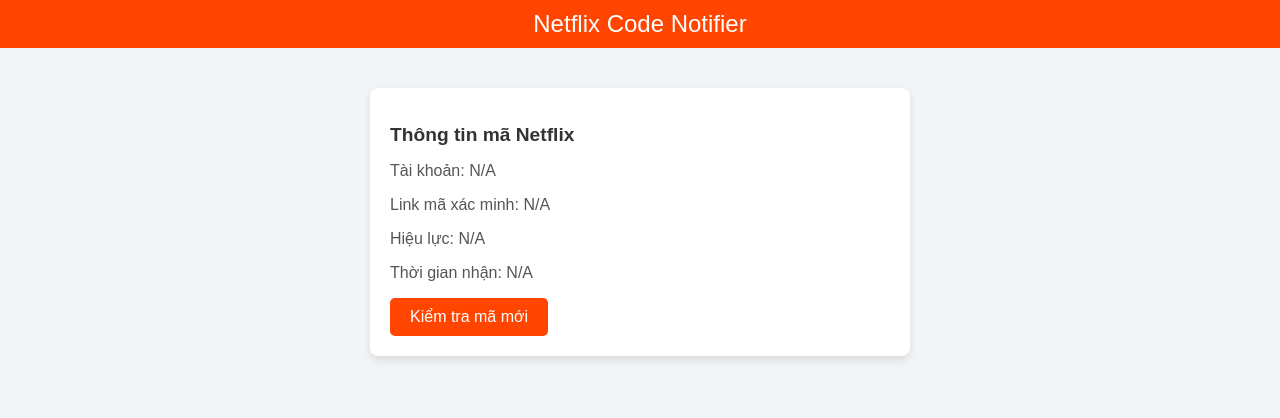
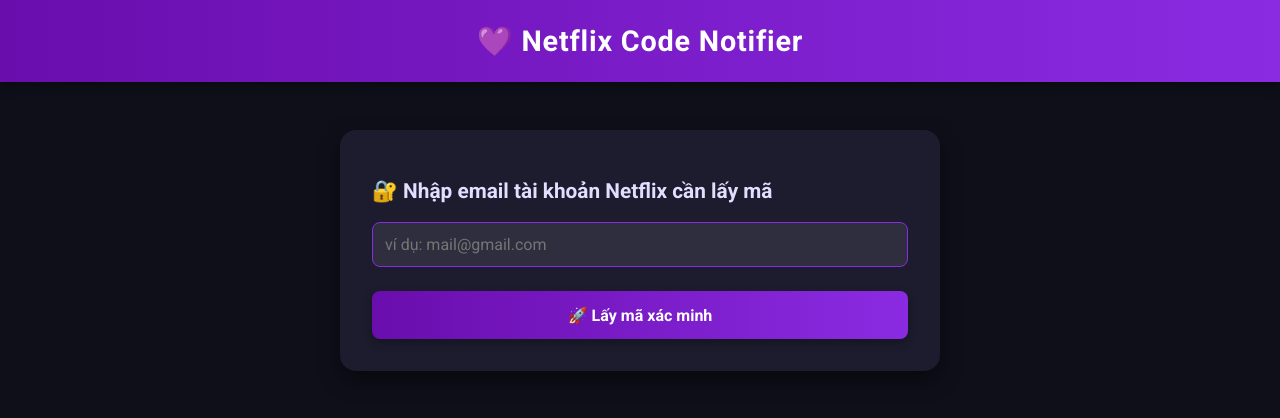
Before and after one commit to TumLumTaLa/netflix-code-bot, a Flask app: page / in a window 1280 px wide. Shown: the top 418 px of the page. Run offline with Flask 3, Linux system fonts and the light colour scheme; parts of the project's set-up code (start-up, migrations or seed data) failed here and were passed over.

Commit message:
✨ Update app.py + frontend: xác minh email, giao diện tím đen

```diff
--- a/app.py
+++ b/app.py
@@ -1,30 +1,21 @@
-import os
-import json
+from flask import Flask, render_template, request, jsonify
 import base64
 import re
 import email
 from datetime import datetime, timedelta
-from flask import Flask, jsonify, render_template
-from telegram import Bot
 from google.oauth2.credentials import Credentials
 from googleapiclient.discovery import build
+from telegram import Bot
+import os
 
 app = Flask(__name__)
 
-# Biến môi trường
-TELEGRAM_TOKEN = os.getenv("TELEGRAM_TOKEN")
-CHAT_ID = os.getenv("CHAT_ID")
-TOKEN_JSON = os.getenv("TOKEN_JSON")
+# Load credentials từ biến môi trường hoặc file token.json
+creds = Credentials.from_authorized_user_file('token.json', scopes=['https://www.googleapis.com/auth/gmail.readonly'])
+service = build('gmail', 'v1', credentials=creds)
 
-# Gmail API Scope
-SCOPES = ['https://www.googleapis.com/auth/gmail.readonly']
-
-# Tạo credentials từ token JSON
-token_data = json.loads(TOKEN_JSON)
-creds = Credentials.from_authorized_user_info(token_data, SCOPES)
-
-# Tạo Gmail API service
-service = build('gmail', 'v1', credentials=creds)
+TELEGRAM_TOKEN = os.getenv("TELEGRAM_TOKEN") or "7673446907:AAE6aUOgK4Z0yv9r3R3VvyxEtZD5L84Gx-I"
+CHAT_ID = os.getenv("TELEGRAM_CHAT_ID") or "-4790587221"
 
 @app.route('/')
 def index():
@@ -32,7 +23,10 @@
 
 @app.route('/check_mail', methods=['GET'])
 def check_mail():
-    # Các tiêu đề cần kiểm tra
+    requested_email = request.args.get('email', '').strip().lower()
+    if not requested_email:
+        return jsonify({'message': '⚠️ Bạn phải nhập email để tiếp tục.'}), 400
+
     valid_subjects = [
         "Mã truy cập Netflix tạm thời của bạn",
         "Lưu ý quan trọng: Cách cập nhật Hộ gia đình Netflix",
@@ -40,7 +34,6 @@
         "Your Netflix temporary access code"
     ]
 
-    # Tìm email mới từ Netflix
     results = service.users().messages().list(userId='me', labelIds=['INBOX'], q='from:netflix', maxResults=10).execute()
     messages = results.get('messages', [])
 
@@ -52,23 +45,22 @@
         raw_data = base64.urlsafe_b64decode(msg['raw'].encode("UTF-8"))
         parsed_email = email.message_from_bytes(raw_data)
 
-        # ✅ Lấy tiêu đề email (subject)
         subject = parsed_email['Subject']
         if not any(subj in subject for subj in valid_subjects):
-            continue  # bỏ qua nếu không đúng tiêu đề
+            continue
 
-        # ✅ Lấy người gửi
+        to_field = parsed_email['To'].lower() if parsed_email['To'] else ""
+        if requested_email not in to_field:
+            continue
+
         from_email = parsed_email['From']
-        name_match = re.search(r'\"([^\"]+)\"', from_email)
+        name_match = re.search(r'"([^"]+)"', from_email)
         name = name_match.group(1) if name_match else from_email.split('<')[0]
 
-        # ✅ Thời gian gửi email
         email_time = datetime.utcfromtimestamp(int(msg['internalDate']) / 1000)
         email_time_str = email_time.strftime('%H:%M:%S')
-        expiration_time = email_time + timedelta(minutes=15)
-        expiration_str = expiration_time.strftime('%H:%M:%S')
+        expiration_str = (email_time + timedelta(minutes=15)).strftime('%H:%M:%S')
 
-        # ✅ Lấy nội dung email và tìm link
         body = ""
         if parsed_email.is_multipart():
             for part in parsed_email.walk():
@@ -82,26 +74,24 @@
         target_link = next((l for l in links if "netflix.com" in l and ("code" in l or "verify" in l)), None)
 
         if target_link:
-            # ✅ Gửi thông báo Telegram
-            message = (f"📧 Email từ: {name}\n"
-                       f"📌 Tiêu đề: {subject}\n"
-                       f"🔗 Link mã: {target_link}\n"
-                       f"⏱ Thời gian nhận: {email_time_str}\n"
-                       f"⏰ Hiệu lực đến: {expiration_str}")
-            Bot(token=TELEGRAM_TOKEN).send_message(chat_id=CHAT_ID, text=message)
+            Bot(token=TELEGRAM_TOKEN).send_message(
+                chat_id=CHAT_ID,
+                text=(f"📧 Email từ: {name}\n"
+                      f"📌 Cho tài khoản: {requested_email}\n"
+                      f"🔗 Link mã: {target_link}\n"
+                      f"⏱ Nhận lúc: {email_time_str}\n"
+                      f"⏰ Hiệu lực: {expiration_str}")
+            )
 
-            # ✅ Trả dữ liệu cho frontend
             return jsonify({
-                'message': f'✅ Đã gửi mã từ {name}',
+                'message': f'✅ Đã gửi mã từ {requested_email} qua Telegram.',
                 'account_name': name,
                 'link': target_link,
                 'expiration_time': expiration_str,
-                'received_time': email_time_str,
-                'subject': subject
+                'received_time': email_time_str
             }), 200
 
-    return jsonify({'message': '⚠️ Không tìm thấy link mã hợp lệ trong email Netflix.'}), 200
-
+    return jsonify({'message': '⚠️ Không tìm thấy mã phù hợp với email đã nhập.'}), 200
 
 if __name__ == '__main__':
     app.run(debug=True)
--- a/templates/index.html
+++ b/templates/index.html
@@ -4,90 +4,140 @@
   <meta charset="UTF-8">
   <meta name="viewport" content="width=device-width, initial-scale=1.0">
   <title>Netflix Code Notifier</title>
+  <link href="https://fonts.googleapis.com/css2?family=Roboto:wght@400;700&display=swap" rel="stylesheet">
   <style>
+    * {
+      box-sizing: border-box;
+      font-family: 'Roboto', sans-serif;
+      transition: all 0.3s ease-in-out;
+    }
+
     body {
-            font-family: Arial, sans-serif;
-            background-color: #f3f4f6;
       margin: 0;
-            padding: 0;
+      background: #0f0f1a;
+      color: #f3f4f6;
     }
+
     header {
-            background-color: #ff4500;
-            padding: 10px;
+      background: linear-gradient(90deg, #6a0dad, #8a2be2);
       color: white;
+      padding: 1.5rem;
       text-align: center;
-            font-size: 1.5rem;
+      font-size: 1.8rem;
+      font-weight: bold;
+      letter-spacing: 0.8px;
+      box-shadow: 0 4px 10px rgba(0, 0, 0, 0.4);
     }
+
     .container {
-            display: flex;
-            flex-direction: column;
-            align-items: center;
-            margin-top: 20px;
+      max-width: 600px;
+      margin: 3rem auto;
+      padding: 2rem;
+      background: #1c1c2e;
+      border-radius: 16px;
+      box-shadow: 0 8px 20px rgba(0, 0, 0, 0.5);
     }
-        .card {
-            background-color: white;
-            padding: 20px;
-            box-shadow: 0 4px 8px rgba(0, 0, 0, 0.1);
+
+    h2 {
+      font-size: 1.3rem;
+      margin-bottom: 1.2rem;
+      color: #e0dfff;
+    }
+
+    input[type="email"] {
+      width: 100%;
+      padding: 0.75rem;
+      margin-bottom: 1.5rem;
+      border: 1px solid #8a2be2;
       border-radius: 8px;
-            width: 90%;
-            max-width: 500px;
-            margin: 20px 0;
+      font-size: 1rem;
+      background-color: #2e2e3f;
+      color: #f3f4f6;
     }
-        .card h2 {
-            font-size: 1.2rem;
-            color: #333;
+
+    button {
+      width: 100%;
+      padding: 0.9rem;
+      background: linear-gradient(to right, #6a0dad, #8a2be2);
+      color: white;
+      border: none;
+      border-radius: 8px;
+      font-size: 1rem;
+      font-weight: bold;
+      cursor: pointer;
+      box-shadow: 0 4px 10px rgba(0, 0, 0, 0.3);
     }
-        .card p {
-            font-size: 1rem;
-            color: #555;
+
+    button:hover {
+      opacity: 0.9;
+      transform: translateY(-2px);
     }
-        .btn {
-            background-color: #ff4500;
-            color: white;
-            padding: 10px 20px;
-            border: none;
-            border-radius: 5px;
-            cursor: pointer;
-            font-size: 1rem;
-            transition: background-color 0.3s ease;
+
+    .result {
+      margin-top: 2rem;
+      padding: 1.2rem;
+      background: #2e2e3f;
+      border-radius: 10px;
+      border: 1px solid #6a0dad;
+      animation: fadeIn 0.5s ease-in-out;
     }
-        .btn:hover {
-            background-color: #e53e00;
+
+    .result p {
+      margin: 0.6rem 0;
+      font-size: 0.96rem;
+      color: #dcd6f7;
+    }
+
+    @keyframes fadeIn {
+      from { opacity: 0; transform: translateY(10px); }
+      to { opacity: 1; transform: translateY(0); }
     }
   </style>
 </head>
 <body>
 
   <header>
-    Netflix Code Notifier
+    💜 Netflix Code Notifier
   </header>
 
   <div class="container">
-    <div class="card">
-        <h2>Thông tin mã Netflix</h2>
-        <p id="account-name">Tài khoản: N/A</p>
-        <p id="verification-link">Link mã xác minh: N/A</p>
-        <p id="expiration-time">Hiệu lực: N/A</p>
-        <p id="received-time">Thời gian nhận: N/A</p>
-        <button class="btn" id="check-btn">Kiểm tra mã mới</button>
+    <h2>🔐 Nhập email tài khoản Netflix cần lấy mã</h2>
+    <input type="email" id="email-input" placeholder="ví dụ: mail@gmail.com">
+    <button id="check-btn">🚀 Lấy mã xác minh</button>
+
+    <div class="result" id="result" style="display: none;">
+      <p><strong>Tài khoản:</strong> <span id="account-name"></span></p>
+      <p><strong>Link mã xác minh:</strong> <span id="verification-link"></span></p>
+      <p><strong>Thời gian nhận:</strong> <span id="received-time"></span></p>
+      <p><strong>Hiệu lực đến:</strong> <span id="expiration-time"></span></p>
     </div>
   </div>
 
   <script>
-    document.getElementById("check-btn").addEventListener("click", function() {
-        fetch('/check_mail')
+    document.getElementById("check-btn").addEventListener("click", function () {
+      const email = document.getElementById("email-input").value;
+      if (!email) {
+        alert("❗ Vui lòng nhập email để tiếp tục.");
+        return;
+      }
+
+      fetch(`/check_mail?email=${encodeURIComponent(email)}`)
         .then(response => response.json())
         .then(data => {
-            if (data.message.includes("Đã gửi")) {
-                document.getElementById("account-name").textContent = "Tài khoản: " + data.account_name;
-                document.getElementById("verification-link").textContent = "Link mã xác minh: " + data.link;
-                document.getElementById("expiration-time").textContent = "Hiệu lực: " + data.expiration_time;
-                document.getElementById("received-time").textContent = "Thời gian nhận: " + data.received_time;
+          if (data.link) {
+            document.getElementById("account-name").textContent = data.account_name;
+            document.getElementById("verification-link").textContent = data.link;
+            document.getElementById("received-time").textContent = data.received_time;
+            document.getElementById("expiration-time").textContent = data.expiration_time;
+            document.getElementById("result").style.display = "block";
           } else {
-                alert("Không tìm thấy mã xác minh mới!");
+            alert(data.message);
+            document.getElementById("result").style.display = "none";
           }
         })
-        .catch(error => alert("Có lỗi xảy ra, thử lại sau!"));
+        .catch(error => {
+          alert("⚠️ Có lỗi xảy ra khi kiểm tra mã. Vui lòng thử lại.");
+        });
     });
   </script>
 
```
Lines whose indentation alone changed are shown as unchanged.
